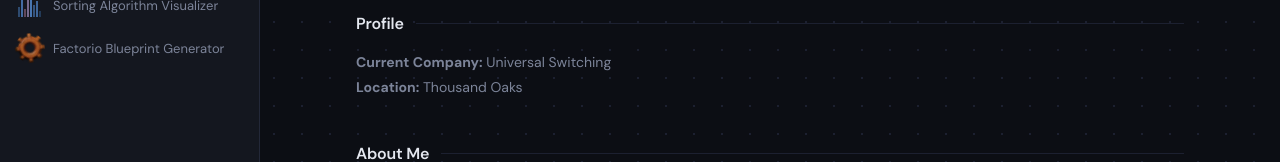
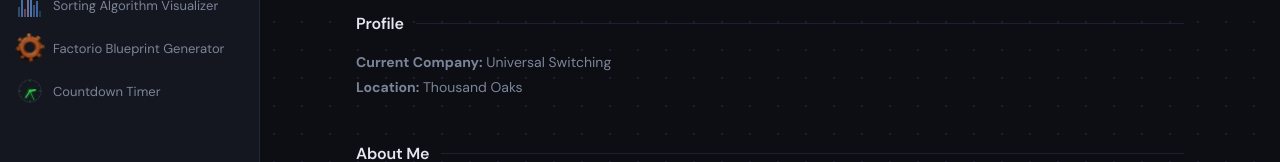
Before and after one commit to wesleyzjones1/Wesleyzjones1_Portfolio, a React (Vite) app in the folder react-app/: page / in a window 1280 px wide. Shown: the part 356-518 px from the top of the page. Built offline with nearby package versions, Linux system fonts and the light colour scheme.

Commit message:
-Added Countdown-Timer to the repositories

```diff
--- a/react-app/package.json
+++ b/react-app/package.json
@@ -4,7 +4,7 @@
   "version": "0.1.0",
   "type": "module",
   "engines": {
-    "node": ">=20.19.0"
+    "node": ">=18.0.0"
   },
   "scripts": {
     "dev": "vite",
@@ -20,11 +20,11 @@
     "@eslint/js": "^9.39.4",
     "@types/react": "^19.2.14",
     "@types/react-dom": "^19.2.3",
-    "@vitejs/plugin-react": "^6.0.1",
+    "@vitejs/plugin-react": "^4.3.4",
     "eslint": "^9.39.4",
     "eslint-plugin-react-hooks": "^7.0.1",
     "eslint-plugin-react-refresh": "^0.5.2",
     "globals": "^17.4.0",
-    "vite": "^8.0.4"
+    "vite": "^5.4.19"
   }
 }
--- /dev/null
+++ b/react-app/src/components/animations/ClockAnim.jsx
@@ -0,0 +1,82 @@
+import { useEffect, useState } from 'react'
+
+const CX = 15
+const CY = 15
+
+export default function ClockAnim() {
+  const [time, setTime] = useState(new Date())
+
+  useEffect(() => {
+    const id = setInterval(() => setTime(new Date()), 1000)
+    return () => clearInterval(id)
+  }, [])
+
+  const sec = time.getSeconds()
+  const min = time.getMinutes()
+  const hr  = time.getHours() % 12
+
+  const sDeg = sec * 6
+  const mDeg = min * 6 + sec * 0.1
+  const hDeg = hr * 30 + min * 0.5
+
+  const hand = (deg, len) => {
+    const rad = (deg - 90) * (Math.PI / 180)
+    const x = (CX + Math.cos(rad) * len).toFixed(2)
+    const y = (CY + Math.sin(rad) * len).toFixed(2)
+    return `M${CX},${CY} L${x},${y}`
+  }
+
+  return (
+    <svg
+      className="nav-anim nav-anim-clock"
+      aria-hidden="true"
+      width="30"
+      height="30"
+      viewBox="0 0 30 30"
+    >
+      <defs>
+        <filter id="clock-glow" x="-40%" y="-40%" width="180%" height="180%">
+          <feGaussianBlur stdDeviation="1.2" result="blur" />
+          <feMerge><feMergeNode in="blur" /><feMergeNode in="SourceGraphic" /></feMerge>
+        </filter>
+        <radialGradient id="clock-face-grad" cx="50%" cy="50%" r="50%">
+          <stop offset="0%" stopColor="rgba(40,200,64,0.07)" />
+          <stop offset="100%" stopColor="transparent" />
+        </radialGradient>
+      </defs>
+
+      {/* Face background glow */}
+      <circle cx={CX} cy={CY} r="13" fill="url(#clock-face-grad)" />
+      {/* Face ring */}
+      <circle cx={CX} cy={CY} r="13" fill="none" stroke="currentColor" strokeOpacity="0.25" strokeWidth="0.8" />
+
+      {/* Hour ticks */}
+      {Array.from({ length: 12 }, (_, i) => {
+        const rad = (i * 30 - 90) * (Math.PI / 180)
+        const isCardinal = i % 3 === 0
+        return (
+          <line
+            key={i}
+            x1={(CX + Math.cos(rad) * 10.5).toFixed(2)}
+            y1={(CY + Math.sin(rad) * 10.5).toFixed(2)}
+            x2={(CX + Math.cos(rad) * 13).toFixed(2)}
+            y2={(CY + Math.sin(rad) * 13).toFixed(2)}
+            stroke={isCardinal ? '#28c840' : 'currentColor'}
+            strokeOpacity={isCardinal ? 0.45 : 0.25}
+            strokeWidth={isCardinal ? 1 : 0.6}
+          />
+        )
+      })}
+
+      {/* Hour hand */}
+      <path d={hand(hDeg, 6)} stroke="#28c840" strokeWidth="1.8" strokeLinecap="round" filter="url(#clock-glow)" />
+      {/* Minute hand */}
+      <path d={hand(mDeg, 9)} stroke="#28c840" strokeWidth="1.2" strokeLinecap="round" filter="url(#clock-glow)" />
+      {/* Second hand */}
+      <path d={hand(sDeg, 11)} stroke="#28c840" strokeWidth="0.7" strokeLinecap="round" strokeOpacity="0.85" filter="url(#clock-glow)" />
+
+      {/* Center dot */}
+      <circle cx={CX} cy={CY} r="1.3" fill="#28c840" filter="url(#clock-glow)" />
+    </svg>
+  )
+}
--- a/react-app/src/repos.js
+++ b/react-app/src/repos.js
@@ -22,6 +22,7 @@ import PathfindingAnim from './components/animations/PathfindingAnim'
 import GraphAnim from './components/animations/GraphAnim'
 import SortingAnim from './components/animations/SortingAnim'
 import FactorioAnim from './components/animations/FactorioAnim'
+import ClockAnim from './components/animations/ClockAnim'
 
 export const repos = [
   {
@@ -48,6 +49,12 @@ export const repos = [
     tags: ['Javascript', 'Games', 'Visualization'],
   },
 
+  {
+    repository: 'Countdown-Timer',
+    animation: ClockAnim,
+    tags: ['Javascript', 'Electron', 'Widget'],
+  },
+
   // ── Add more repos below ──────────────────────────────────────────────────
   // {
   //   repository: 'your-repo-name',
```
Also changed, not shown: 2 other files (tests, documents, lock files or other folders).
